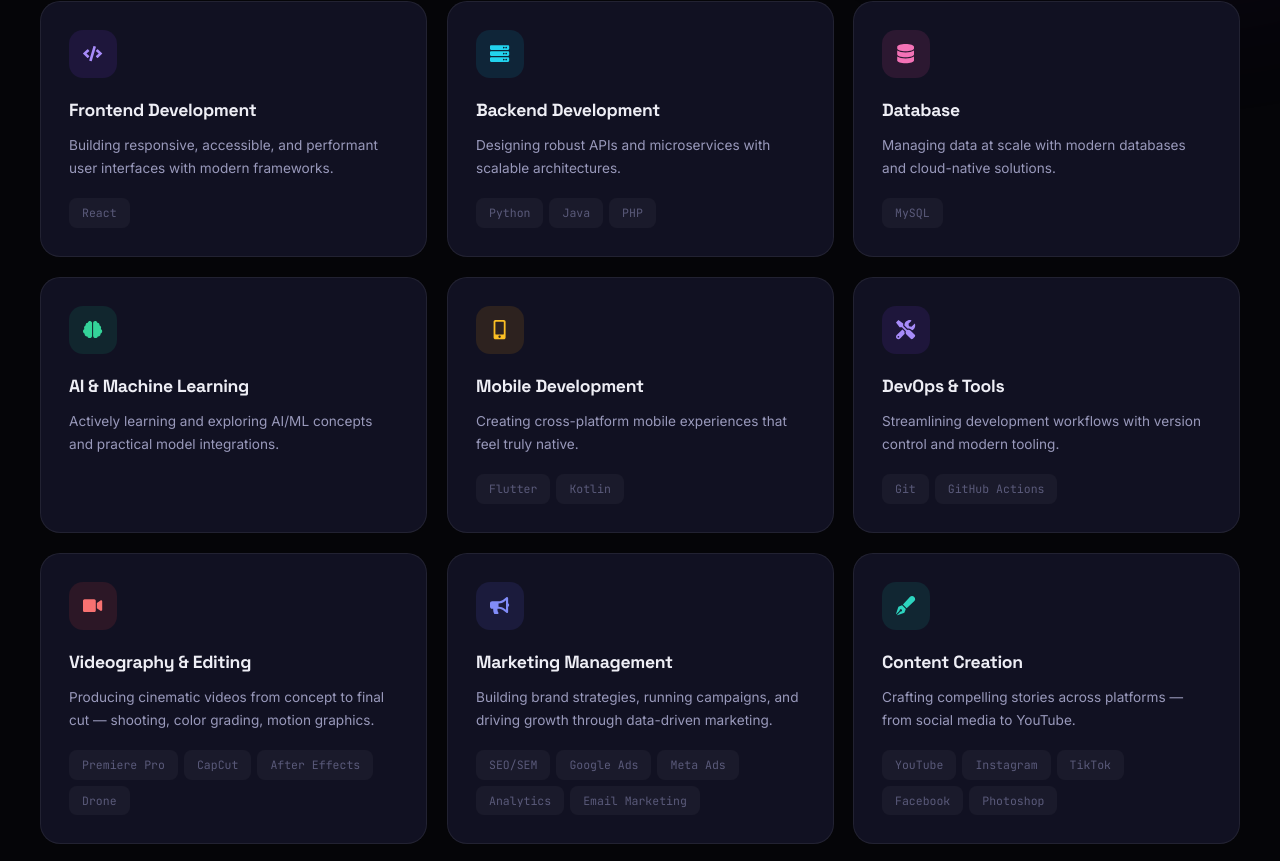
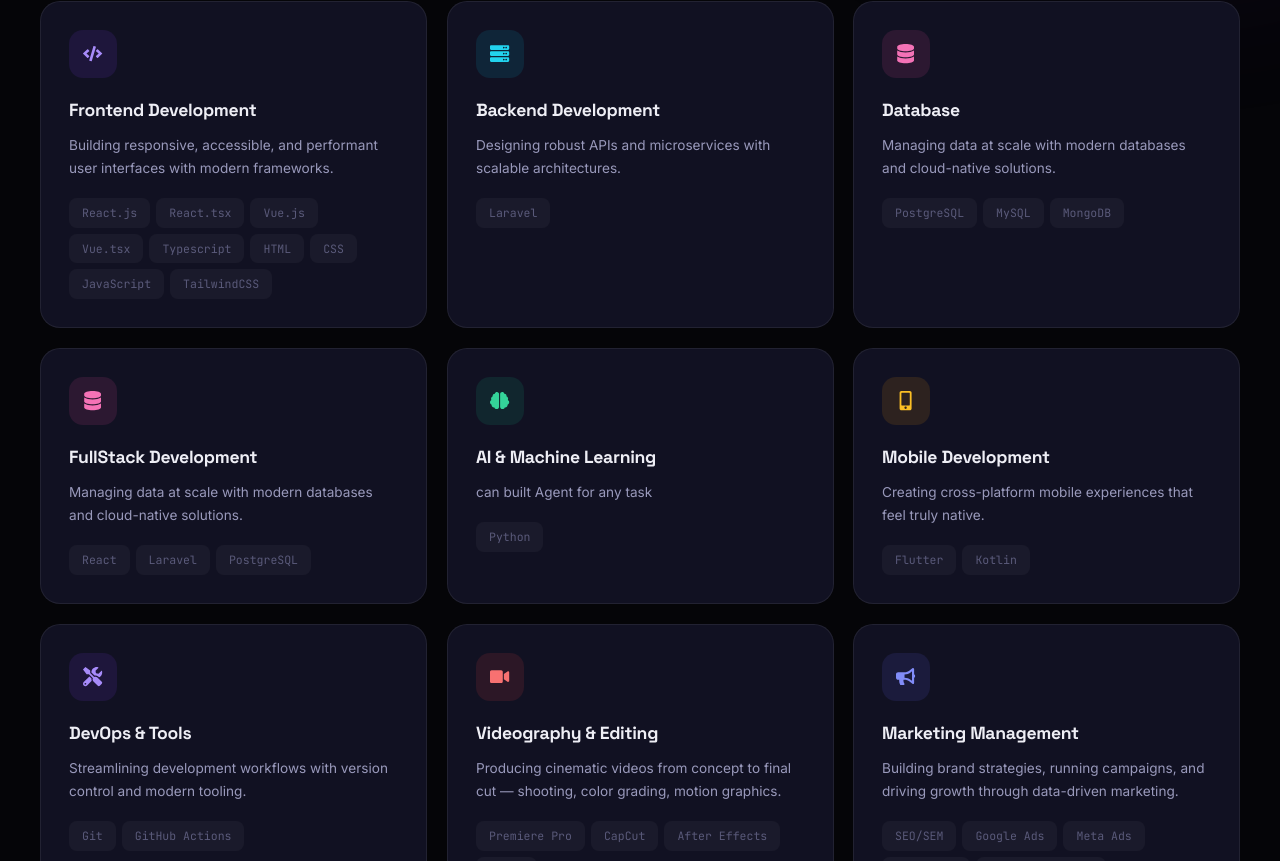
Before and after one commit to randzana/My-Portfolio, a React (Vite) app: page / in a window 1280 px wide. Shown: the part 2379-3240 px from the top of the page. Built offline with nearby package versions, Linux system fonts and the light colour scheme.

Commit message:
feat: update skills list with fullstack and agent capabilities

```diff
--- a/src/components/Skills.jsx
+++ b/src/components/Skills.jsx
@@ -9,7 +9,7 @@ const skills = [
         color: 'purple',
         title: 'Frontend Development',
         desc: 'Building responsive, accessible, and performant user interfaces with modern frameworks.',
-        techs: ['React'],
+        techs: ['React.js', 'React.tsx', 'Vue.js', 'Vue.tsx', 'Typescript', 'HTML', 'CSS', 'JavaScript', 'TailwindCSS'],
         category: 'tech',
     },
     {
@@ -17,7 +17,7 @@ const skills = [
         color: 'cyan',
         title: 'Backend Development',
         desc: 'Designing robust APIs and microservices with scalable architectures.',
-        techs: ['Python', 'Java', 'PHP'],
+        techs: ['Laravel'],
         category: 'tech',
     },
     {
@@ -25,15 +25,23 @@ const skills = [
         color: 'pink',
         title: 'Database',
         desc: 'Managing data at scale with modern databases and cloud-native solutions.',
-        techs: ['MySQL'],
+        techs: ['PostgreSQL', 'MySQL', 'MongoDB'],
+        category: 'tech',
+    },
+    {
+        Icon: FaDatabase,
+        color: 'pink',
+        title: 'FullStack Development',
+        desc: 'Managing data at scale with modern databases and cloud-native solutions.',
+        techs: ['React', 'Laravel', 'PostgreSQL'],
         category: 'tech',
     },
     {
         Icon: FaBrain,
         color: 'green',
         title: 'AI & Machine Learning',
-        desc: 'Actively learning and exploring AI/ML concepts and practical model integrations.',
-        techs: [],
+        desc: 'can built Agent for any task ',
+        techs: ['Python'],
         category: 'tech',
     },
     {
```
